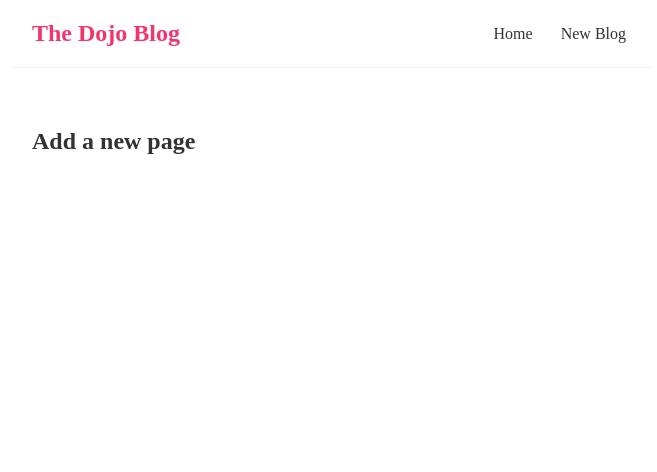
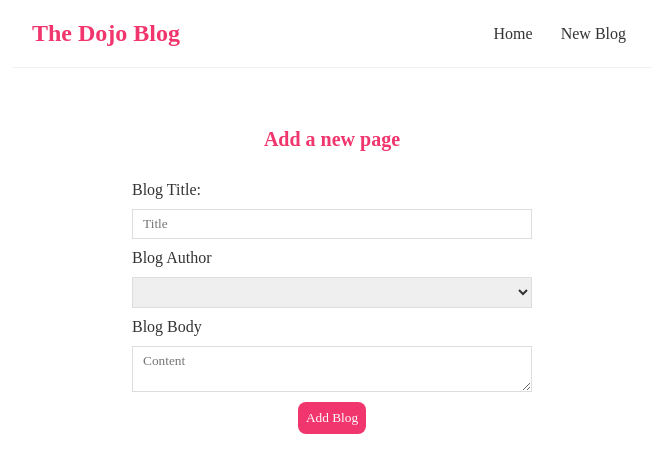
Before and after one commit to IamEssJay/react-tut, a React (Create React App) app: page /create in a window 1280 px wide. Shown: the top 472 px of the page, without its empty margins (308-965 px from the left). Built offline with nearby package versions, Linux system fonts and the light colour scheme; a web font is replaced by a local one.

Commit message:
post request

```diff
--- a/src/Create.js
+++ b/src/Create.js
@@ -1,7 +1,67 @@
+import { useState } from "react";
+
 const Create = () => {
+    const[title, setTitle]= useState("")
+    const[author, setAuthor]= useState("")
+    const[body, setBody]= useState("")
+    const[IsLoading, setIsLoading]=useState(false)
+
+
+    const handleSubmit=(e)=>{
+        e.preventDefault();
+        const blog={title, body, author};
+        setIsLoading(true);
+        console.log(blog)
+        fetch('http://localhost:8000/blogs', {
+        method: 'POST',
+        headers:{"Content-Type": "application/json"},
+        body: JSON.stringify(blog),
+        }).then(()=>{
+        console.log('new blog added')
+        setAuthor("")
+        setBody("")
+        setTitle("")
+        setIsLoading(false)
+    })
+    }
+
+
+
     return (
         <div className="create">
             <h2>Add a new page</h2>
+            <form onSubmit={handleSubmit}>
+                <label>Blog Title:</label>
+                <input
+                placeholder="Title"
+                type="text"
+                required
+                value={title}
+                onChange={(e)=> setTitle(e.target.value)}
+                />
+                <label>Blog Author</label>
+                <select
+                value={author}
+                onChange={(e)=> setAuthor(e.target.value)}
+                >
+                    <option value=""></option>
+                    <option value="Mario">Mario</option>
+                    <option value="Luigi">Luigi</option>
+                    <option value="Yoshi">Yoshi</option>
+                </select>
+                <label>Blog Body </label>
+                <textarea
+                placeholder="Content"
+                required
+                value={body}
+                onChange={(e)=> setBody(e.target.value)}
+                ></textarea>
+                {!IsLoading && <button>Add Blog</button>}
+                {IsLoading && <button disabled>Adding..</button>}
+                <p>{title}</p>
+                <p>{author}</p>
+                <p>{body}</p>
+            </form>
         </div>
      );
 }
--- a/src/index.css
+++ b/src/index.css
@@ -48,3 +48,52 @@
   color: #f1356d;
   margin-bottom: 8px;
 }
+/*blog details*/
+.blog-details h2{
+  font-size: 20px;
+  color: #f1356d;
+  margin-bottom: 10px;
+}
+.blog-details div{
+  margin: 20px 0;
+}
+.blog-details button {
+  background: #f1356d;
+  color: #fff;
+  border: 0;
+  padding: 8px;
+  border-radius: 8px;
+  cursor: pointer;
+}
+
+/* create new blog form */
+.create {
+  max-width: 400px;
+  margin: 0 auto;
+  text-align: center;
+}
+.create label {
+  text-align: left;
+  display: block;
+}
+.create h2 {
+  font-size: 20px;
+  color: #f1356d;
+  margin-bottom: 30px;
+}
+.create input, .create textarea, .create select {
+  width: 100%;
+  padding: 6px 10px;
+  margin: 10px 0;
+  border: 1px solid #ddd;
+  box-sizing: border-box;
+  display: block;
+}
+.create button {
+  background: #f1356d;
+  color: #fff;
+  border: 0;
+  padding: 8px;
+  border-radius: 8px;
+  cursor: pointer;
+}
```
Also changed, not shown: data/db.json (indentation only).
